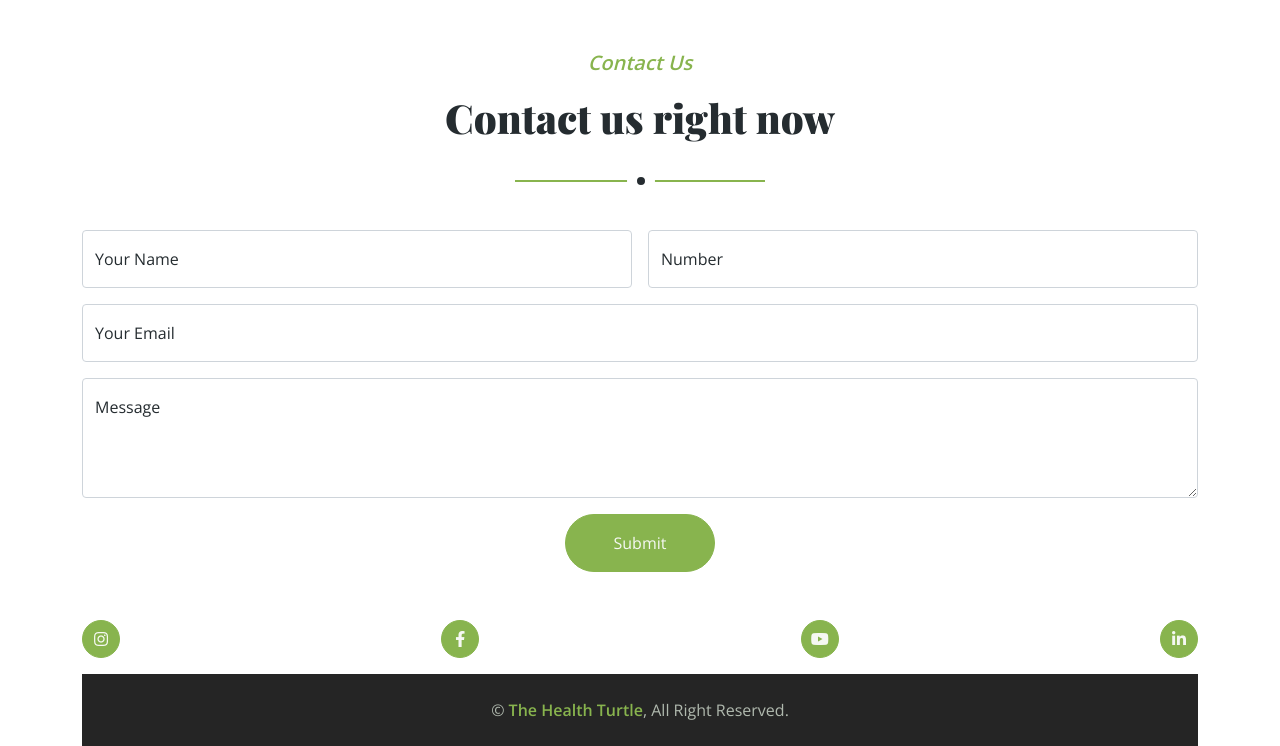
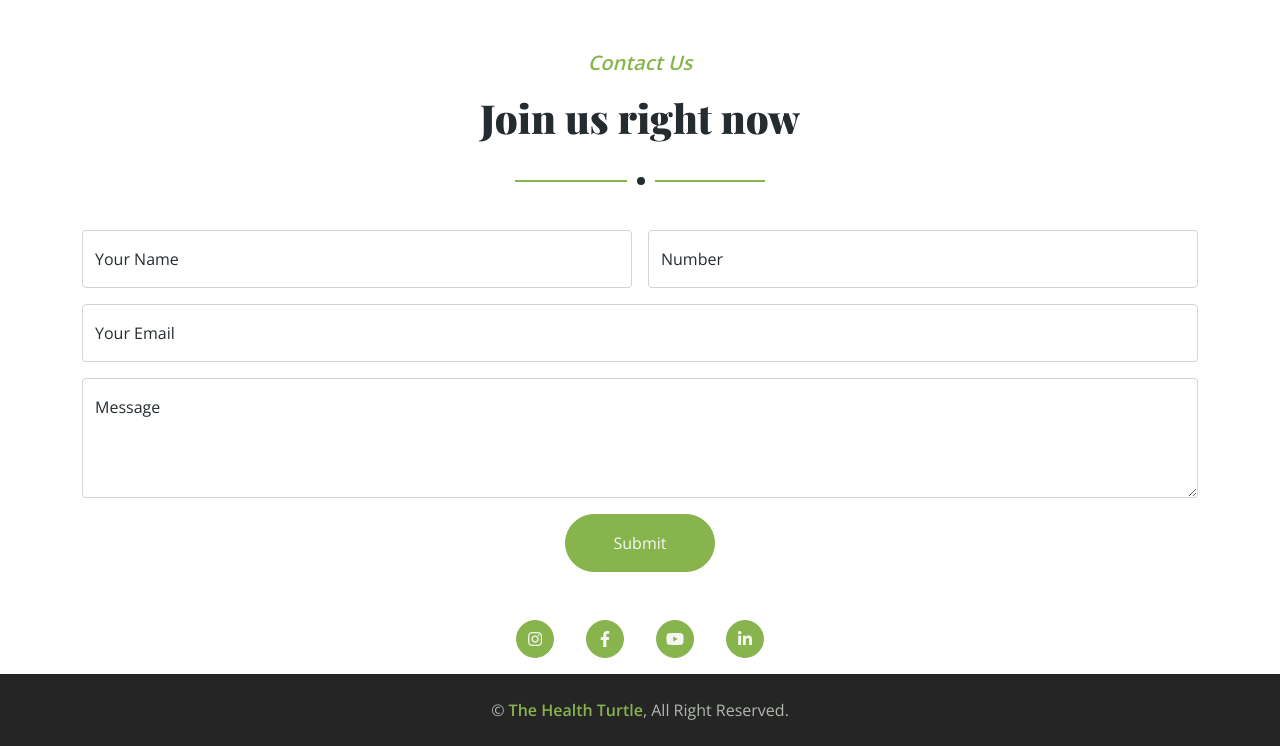
Before and after one commit to vsingh2110/detox, a plain HTML site: page index.html in a window 1280 px wide. Shown: the part 7883-8629 px from the top of the page. Drawn offline with nearby package versions, Linux system fonts and the light colour scheme.

Commit message:
pre final

```diff
--- a/index.html
+++ b/index.html
@@ -358,7 +358,7 @@
                                     <div class="flex-shrink-0 btn-lg-square bg-white text-primary rounded-circle me-3">
                                         <i class="fa fa-check"></i>
                                     </div>
-                                    <span class="text-dark text-start"> Gamification</span>
+                                    <span class="text-dark text-start">  Gamification</span>
                                 </div>
                             </div>
                             <div class="col-sm-6">
@@ -391,7 +391,8 @@
                 </div>
                 <div class="col-lg-6 wow fadeIn" data-wow-delay="0.5s">
                     <div class="h-100 d-flex align-items-center justify-content-center" style="min-height: 300px;">
-                        <button type="button" class="btn-play" data-bs-toggle="modal" data-src="
+                        <button type="button" class="btn-play" data-bs-toggle="modal"
+                            data-src="
                             <!-- https://www.youtube.com/embed/ZyB-K5bi90w -->
                             " data-bs-target="#videoModal">
                             <span></span>
@@ -770,8 +771,7 @@
     <!-- Testimonial Start -->
     <div class="container-fluid testimonial py-5 my-5">
             <div class="container py-5">
-            <div class="section-title text-center mx-auto wow fadeInUp" data-wow-delay="0.1s" data-bs-pause="hover"
-                style="max-width: 500px;">
+                <div class="section-title text-center mx-auto wow fadeInUp" data-wow-delay="0.1s" data-bs-pause="hover" style="max-width: 500px;">
                     <p class="fs-5 fw-medium fst-italic text-white">Testimonial</p>
                     <h1 class="display-6">What our clients say about our tea</h1>
                 </div>
@@ -885,8 +885,7 @@
             </h3>
             <div class=""><img class="img-fluid" src="img/reciepe.jpg" alt=""> </div>
             <div class="text-center">
-                <a href="https://forms.gle/bdjsN1VY2LwweKvb7" class="btn btn-primary rounded-pill py-3 px-5">Download
-                    Recipe E-book</a>
+                <a href="https://forms.gle/bdjsN1VY2LwweKvb7" class="btn btn-primary rounded-pill py-3 px-5">Download Recipe E-book</a>
             </div>
         </div>
 
@@ -947,7 +946,7 @@
         <div class="container" id="contact-us">
             <div class="section-title text-center mx-auto wow fadeInUp" data-wow-delay="0.1s" style="max-width: 500px;">
                 <p class="fs-5 fw-medium fst-italic text-primary">Contact Us</p>
-                <h1 class="display-6">Contact us right now</h1>
+                <h1 class="display-6">Join us right now</h1>
             </div>
             <div id="form-fill" class="text-center mt-5">
                 <form method="post" action="" name="contact-form">
@@ -966,22 +965,19 @@
                         </div>
                         <div class="col-md-12">
                             <div class="form-floating">
-                                <input type="email" class="form-control" id="email" name="email"
-                                    placeholder="Your Email">
+                                <input type="email" class="form-control" id="email" name="email" placeholder="Your Email">
                                 <label for="email">Your Email</label>
                             </div>
                         </div>
 
                         <div class="col-12">
                             <div class="form-floating">
-                                <textarea class="form-control" name="message" placeholder="Leave a message here"
-                                    id="message" style="height: 120px"></textarea>
+                                <textarea class="form-control" name="message" placeholder="Leave a message here" id="message" style="height: 120px"></textarea>
                                 <label for="message">Message</label>
                             </div>
                         </div>
                         <div class="col-12">
-                            <button class="btn btn-primary rounded-pill py-3 px-5" value="submit" type="submit"
-                                id="submit">Submit</button>
+                            <button class="btn btn-primary rounded-pill py-3 px-5" value="submit" type="submit" id="submit">Submit</button>
                         </div>
                     </div>
                 </form>
@@ -1041,7 +1037,7 @@
                     src="https://docs.google.com/forms/d/e/1FAIpQLSfUwHQCukJCIytb-ogBDAo5qc5LYzRLEsDQnCR1Ba6WdbDd_w/viewform?embedded=true"
                     width="850" height="1000" frameborder="0" marginheight="0" marginwidth="0">Loading…</iframe>
             </div> -->
-        </div>
+
 
         </div>
     </div>
@@ -1050,19 +1046,19 @@
     <div class="row ">
             <div class="col-md-12">
 
-                <div class="d-flex text-center social-icon mb-3 " style="display:flex; justify-content:space-between;">
-                    <a class="btn btn-square btn-primary rounded-circle "
-                        href="https://instagram.com/healthturtleofficial"><i class="fab fa-instagram"></i></a>
-                    <a class="btn btn-square btn-primary rounded-circle "
-                        href="https://www.facebook.com/healthturtlebyShwetaLuthra"><i class="fab fa-facebook-f"></i></a>
-                    <a class="btn btn-square btn-primary rounded-circle "
-                        href="https://youtube.com/@thehealthturtle6894"><i class="fab fa-youtube"></i></a>
-                    <a class="btn btn-square btn-primary rounded-circle "
-                        href="https://www.linkedin.com/company/thehealthturtle/"><i class="fab fa-linkedin-in"></i></a>
+            <div class="d-flex text-center social-icon mb-3 " style="display:flex; justify-content:center ; gap:2rem;">
+    <a class="btn btn-square btn-primary rounded-circle " href="https://instagram.com/healthturtleofficial"><i
+                              class="fab fa-instagram"></i></a>
+            <a class="btn btn-square btn-primary rounded-circle " href="https://www.facebook.com/healthturtlebyShwetaLuthra"><i
+                                         class="fab fa-facebook-f"></i></a>
+                  <a class="btn btn-square btn-primary rounded-circle " href="https://youtube.com/@thehealthturtle6894"><i
+                                                        class="fab fa-youtube"></i></a>
+                                                <a class="btn btn-square btn-primary rounded-circle " href="https://www.linkedin.com/company/thehealthturtle/"><i
+                                                        class="fab fa-linkedin-in"></i></a>
                                             </div>
                                         </div>
                                     </div>
-
+                                </div>
 
 
     <!-- Footer Start -->
```
Lines whose indentation alone changed are shown as unchanged.
